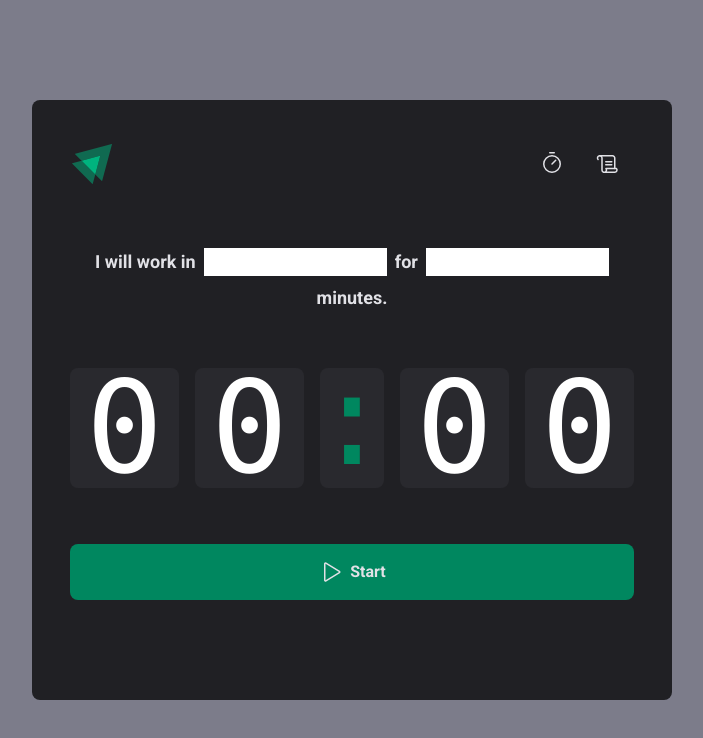
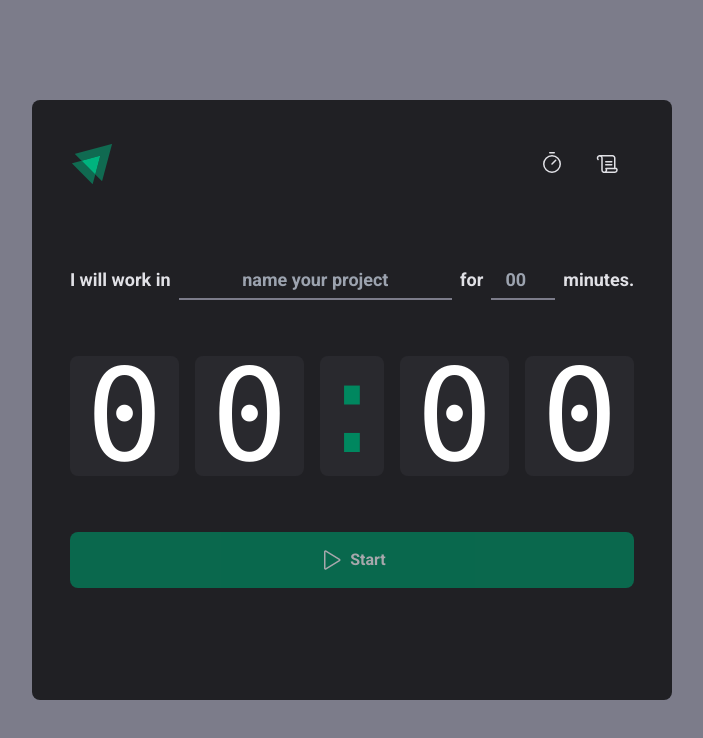
Before and after one commit to weslleyolli/ignite-timer, a React (Vite) app: page / in a window 1280 px wide. Shown: the top 738 px of the page, without its empty margins (288-991 px from the left). Built offline with nearby package versions, Linux system fonts and the light colour scheme.

Commit message:
finished home

```diff
--- a/src/pages/Home.tsx
+++ b/src/pages/Home.tsx
@@ -6,10 +6,19 @@ export function Home() {
       <form action="" className="flex flex-col items-center gap-14">
         <div className="w-full flex items-center justify-center gap-2 text-gray100 text-lg font-bold flex-wrap">
           <label htmlFor="task">I will work in</label>
-          <input id="task" />
+          <input
+            id="task"
+            placeholder="name your project"
+            className="bg-transparent h-10 border-b-2 text-center border-gray500 font-bold text-lg text-gray100 flex-1 focus:border-green500"
+          />
 
           <label htmlFor="">for</label>
-          <input type="number" id="minutesAmount" />
+          <input
+            type="number"
+            id="minutesAmount"
+            placeholder="00"
+            className="bg-transparent h-10 w-16 border-b-2 text-center border-gray500 font-bold text-lg text-gray100 focus:border-green500"
+          />
 
           <p>minutes.</p>
         </div>
@@ -26,7 +35,7 @@ export function Home() {
 
         <button
           type="submit"
-          className="w-full p-4 rounded-lg flex items-center justify-center gap-2 font-bold bg-green500 text-gray100 cursor-pointer hover:bg-green700 "
+          className="w-full p-4 rounded-lg flex items-center justify-center gap-2 font-bold bg-green500 text-gray100 hover:bg-green700 disabled:opacity-70 cursor-not-allowed "
           disabled
         >
           <Play size={24} />
```
